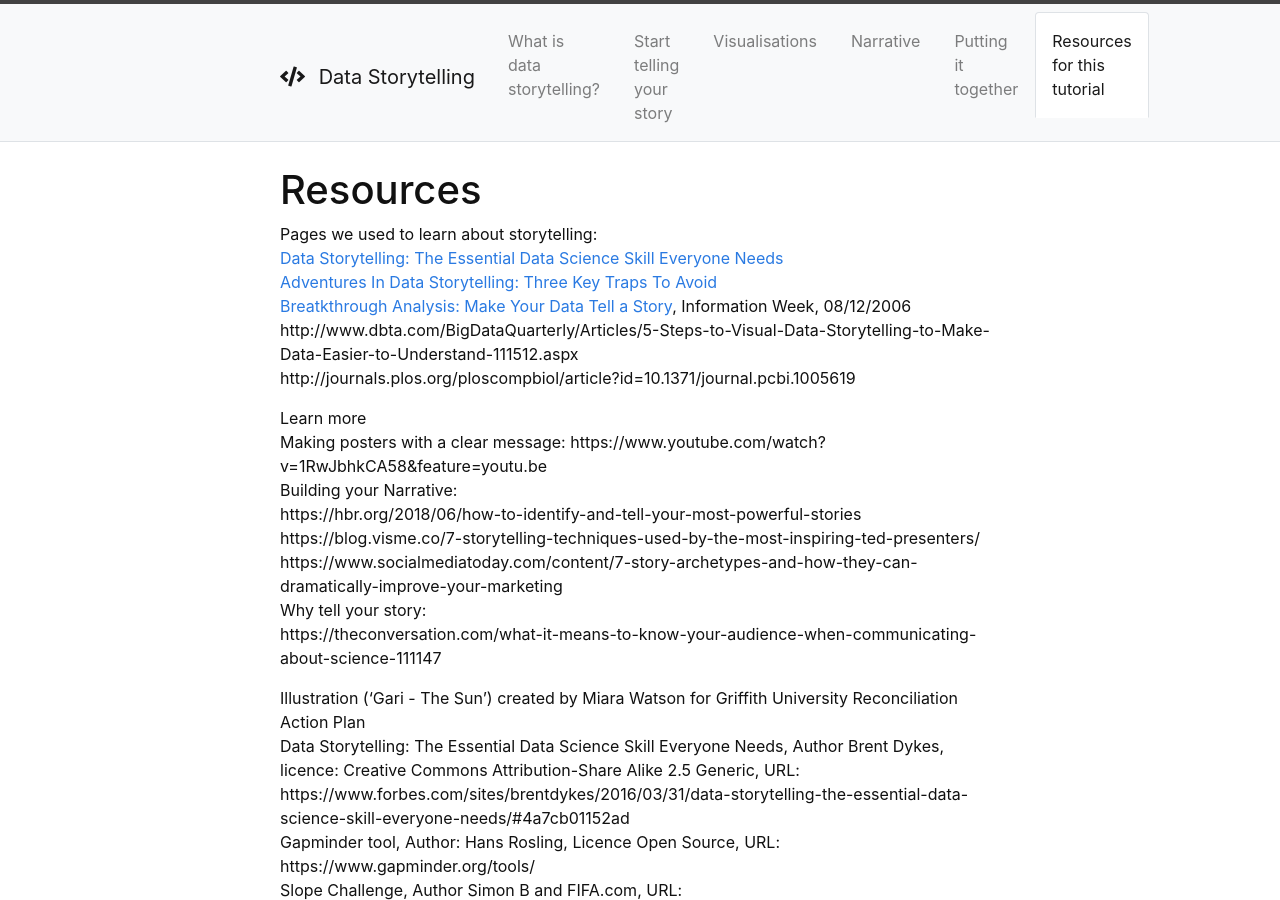
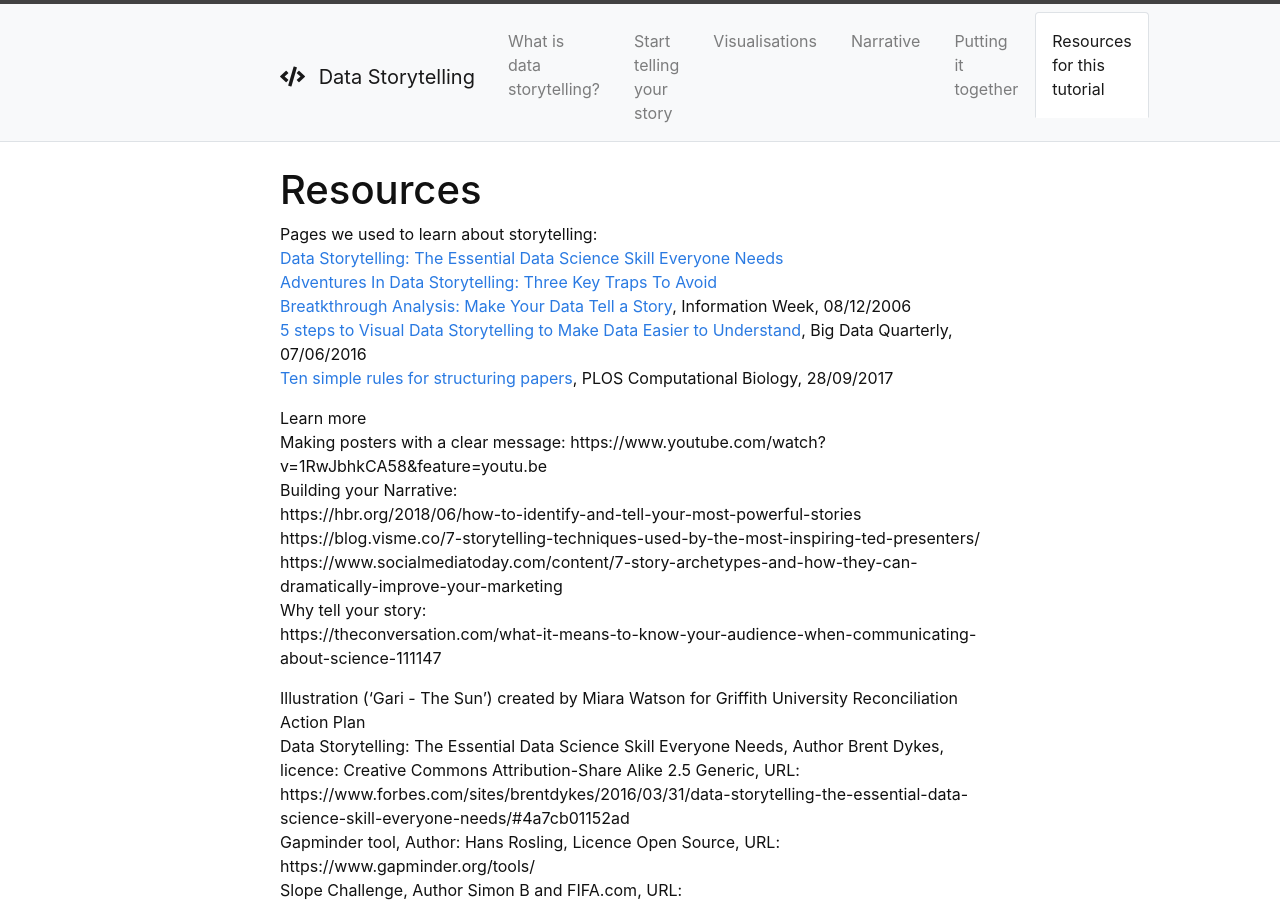
Before and after one commit to masamiy/DataStoryTelling, a Jekyll site: the page built from content/5-Resources.md, in a window 1280 px wide and 900 px high. Built offline with Jekyll 4.4.1, drawn with Linux system fonts in a browser that asks for light colours.

Commit message:
Update 5-Resources.md

```diff
--- a/content/5-Resources.md
+++ b/content/5-Resources.md
@@ -7,8 +7,8 @@ Pages we used to learn about storytelling:
 [Data Storytelling: The Essential Data Science Skill Everyone Needs](https://www.forbes.com/sites/brentdykes/2016/03/31/data-storytelling-the-essential-data-science-skill-everyone-needs/#5564188952ad)
 [Adventures In Data Storytelling: Three Key Traps To Avoid](https://www.forbes.com/sites/brentdykes/2017/04/25/adventures-in-data-storytelling-three-key-traps-to-avoid/#7ac575783234)
 [Breatkthrough Analysis: Make Your Data Tell a Story](http://www.informationweek.com/software/information-management/breakthrough-analysis-make-your-data-tell-a-story/d/d-id/1049675?), Information Week, 08/12/2006
-http://www.dbta.com/BigDataQuarterly/Articles/5-Steps-to-Visual-Data-Storytelling-to-Make-Data-Easier-to-Understand-111512.aspx
-http://journals.plos.org/ploscompbiol/article?id=10.1371/journal.pcbi.1005619
+[5 steps to Visual Data Storytelling to Make Data Easier to Understand](http://www.dbta.com/BigDataQuarterly/Articles/5-Steps-to-Visual-Data-Storytelling-to-Make-Data-Easier-to-Understand-111512.aspx), Big Data Quarterly, 07/06/2016
+[Ten simple rules for structuring papers](http://journals.plos.org/ploscompbiol/article?id=10.1371/journal.pcbi.1005619), PLOS Computational Biology, 28/09/2017
 
 Learn more
 Making posters with a clear message: https://www.youtube.com/watch?v=1RwJbhkCA58&feature=youtu.be
```
